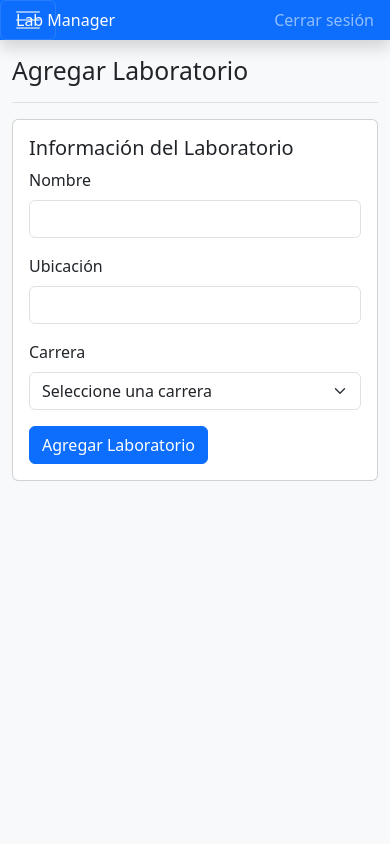
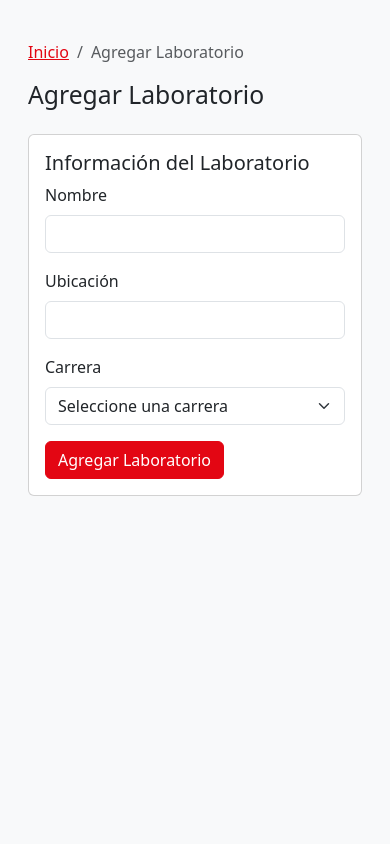
Before and after one commit to STEPH-PA-YA/LABS_DATA, a Flask app: page /agregar_laboratorio in a window 390 px wide. Run offline with Flask 3, Linux system fonts and the light colour scheme; the visitor is signed in with stand-in values (Sample User, id 1); data that the repository does not hold is empty; some libraries are stand-ins or nearby versions.

Commit message:
Se mejora el diseño del proyecto colocando el color de la empresa elegida

```diff
--- a/src/templates/base.html
+++ b/src/templates/base.html
@@ -3,16 +3,53 @@
 <head>
     <meta charset="UTF-8">
     <meta name="viewport" content="width=device-width, initial-scale=1.0">
-    <title>{% block title %}{% endblock %} - Lab Manager</title>
+    <title>{% block title %}{% endblock %} - Lab Manager UTP</title>
     <!-- Bootstrap CSS -->
     <link href="https://cdn.jsdelivr.net/npm/bootstrap@5.3.3/dist/css/bootstrap.min.css" rel="stylesheet">
     <!-- Bootstrap Icons -->
     <link rel="stylesheet" href="https://cdn.jsdelivr.net/npm/bootstrap-icons@1.11.1/font/bootstrap-icons.css">
     <!-- Custom CSS -->
+    <style>
+        :root {
+            --utp-red: #E30613;
+            --utp-dark-red: #B8040F;
+        }
+        .bg-utp-red {
+            background-color: var(--utp-red);
+        }
+        .text-utp-red {
+            color: var(--utp-red);
+        }
+        .btn-utp-red {
+            background-color: var(--utp-red);
+            border-color: var(--utp-red);
+            color: white;
+        }
+        .btn-utp-red:hover {
+            background-color: var(--utp-dark-red);
+            border-color: var(--utp-dark-red);
+            color: white;
+        }
+        .sidebar {
+            background-color: #f8f9fa;
+            border-right: 1px solid #dee2e6;
+        }
+        .sidebar .nav-link {
+            color: #333;
+        }
+        .sidebar .nav-link:hover, .sidebar .nav-link.active {
+            color: var(--utp-red);
+        }
+    </style>
     {% block customCSS %}{% endblock %}
 </head>
-<body class="bg-light">
-    {% block body %}{% endblock %}
+<body class="bg-light d-flex flex-column min-vh-100">
+    <div class="d-flex flex-grow-1">
+        {% block sidebar %}{% endblock %}
+        <main class="flex-grow-1 p-3 overflow-auto">
+            {% block body %}{% endblock %}
+        </main>
+    </div>
 
     <!-- Bootstrap JS -->
     <script src="https://cdn.jsdelivr.net/npm/bootstrap@5.3.3/dist/js/bootstrap.bundle.min.js"></script>
--- a/src/templates/dashboard/agregar_laboratorio.html
+++ b/src/templates/dashboard/agregar_laboratorio.html
@@ -1,10 +1,8 @@
 {% extends './dashboard_base.html' %}
 {% block title %}Agregar Laboratorio{% endblock %}
+{% block breadcrumb %}Agregar Laboratorio{% endblock %}
+{% block page_title %}Agregar Laboratorio{% endblock %}
 {% block content %}
-
-<div class="d-flex justify-content-between flex-wrap flex-md-nowrap align-items-center pt-3 pb-2 mb-3 border-bottom">
-    <h1 class="h2">Agregar Laboratorio</h1>
-</div>
 
 <div class="row">
     <div class="col-md-6 mb-4">
@@ -30,7 +28,7 @@
                             {% endfor %}
                         </select>
                     </div>
-                    <button type="submit" class="btn btn-primary">Agregar Laboratorio</button>
+                    <button type="submit" class="btn btn-utp-red">Agregar Laboratorio</button>
                 </form>
             </div>
         </div>
--- a/src/templates/dashboard_base.html
+++ b/src/templates/dashboard_base.html
@@ -1,13 +1,20 @@
 {% extends 'base.html' %}
 
 {% block body %}
-    {% include 'header.html' %}
-
     <div class="container-fluid">
         <div class="row">
             {% include 'sidebar.html' %}
 
-            <main class="col-md-9 ms-sm-auto col-lg-10 px-md-4">
+            <main class="col-md-9 ms-sm-auto col-lg-10 px-md-4 py-4">
+                <nav aria-label="breadcrumb">
+                    <ol class="breadcrumb">
+                        <li class="breadcrumb-item"><a href="{{ url_for('home') }}" class="text-utp-red">Inicio</a></li>
+                        <li class="breadcrumb-item active" aria-current="page">{% block breadcrumb %}{% endblock %}</li>
+                    </ol>
+                </nav>
+
+                <h1 class="h2 mb-4">{% block page_title %}{% endblock %}</h1>
+
                 {% block content %}{% endblock %}
             </main>
         </div>
--- a/src/templates/header.html
+++ b/src/templates/header.html
@@ -1,11 +1,6 @@
 <header class="navbar navbar-dark sticky-top bg-primary flex-md-nowrap p-0 shadow">
-    <a class="navbar-brand col-md-3 col-lg-2 me-0 px-3 fs-6" href="#">Lab Manager</a>
+    <a class="navbar-brand col-md-3 col-lg-2 me-0 px-3 fs-6" href="{{ url_for('home') }}">Lab Manager</a>
     <button class="navbar-toggler position-absolute d-md-none collapsed" type="button" data-bs-toggle="collapse" data-bs-target="#sidebarMenu" aria-controls="sidebarMenu" aria-expanded="false" aria-label="Toggle navigation">
         <span class="navbar-toggler-icon"></span>
     </button>
-    <div class="navbar-nav">
-        <div class="nav-item text-nowrap">
-            <a class="nav-link px-3" href="{{ url_for('logout') }}">Cerrar sesión</a>
-        </div>
-    </div>
 </header>
--- a/src/templates/sidebar.html
+++ b/src/templates/sidebar.html
@@ -1,41 +1,41 @@
-<nav id="sidebarMenu" class="col-md-3 col-lg-2 d-md-block bg-white sidebar collapse">
+<nav id="sidebarMenu" class="col-md-3 col-lg-2 d-md-block sidebar collapse">
     <div class="position-sticky pt-3">
         <div class="text-center mb-4">
-            <img src="/placeholder.svg?height=100&width=100" alt="Lab Manager Logo" class="img-fluid mb-3 rounded-circle" width="100" height="100">
-            <h5 id="lab-manager" class="sidebar-heading d-flex justify-content-center align-items-center px-3 mt-4 mb-1 text-muted">LAB MANAGER</h5>
+            <img class="mb-4" src="{{ url_for('static', filename='img/logo.png') }}" alt="" width="" height="100">
+            <h5 id="lab-manager" class="sidebar-heading d-flex justify-content-center align-items-center px-3 mt-4 mb-1 text-utp-red">LAB MANAGER UTP</h5>
         </div>
         <ul class="nav flex-column">
             <li class="nav-item">
-                <a class="nav-link" href="{{ url_for('profile') }}">
+                <a class="nav-link {% if request.endpoint == 'profile' %}active{% endif %}" href="{{ url_for('profile') }}">
                     <i class="bi bi-person-circle me-2"></i>Mi Perfil
                 </a>
             </li>
             <li class="nav-item">
-                <a class="nav-link" href="{{ url_for('laboratorios') }}">
+                <a class="nav-link {% if request.endpoint == 'laboratorios' %}active{% endif %}" href="{{ url_for('laboratorios') }}">
                     <i class="bi bi-building me-2"></i>Laboratorios
                 </a>
             </li>
             {% if current_user.rol_id == 1 %}
             <li class="nav-item">
-                <a class="nav-link" href="{{ url_for('asignaciones') }}">
-                    <i class="bi bi-building me-2"></i>Asignar labortorios
+                <a class="nav-link {% if request.endpoint == 'asignaciones' %}active{% endif %}" href="{{ url_for('asignaciones') }}">
+                    <i class="bi bi-person-workspace me-2"></i>Asignar laboratorios
                 </a>
             </li>
             {% endif %}
             <li class="nav-item">
-                <a href="{{ url_for('equipos') }}" class="nav-link {% if request.endpoint == 'equipos' %}active{% endif %}">
+                <a class="nav-link {% if request.endpoint == 'equipos' %}active{% endif %}" href="{{ url_for('equipos') }}">
                     <i class="bi bi-tools me-2"></i>Equipos
                 </a>
             </li>
             <li class="nav-item">
-                <a href="#" class="nav-link {% if request.endpoint == 'cronograma' %}active{% endif %}">
+                <a class="nav-link {% if request.endpoint == 'cronograma' %}active{% endif %}" href="#">
                     <i class="bi bi-calendar-event me-2"></i>Cronograma
                 </a>
             </li>
         </ul>
         <hr>
         <div class="px-3">
-            <a href="{{ url_for('logout') }}" class="btn btn-outline-danger w-100">
+            <a href="{{ url_for('logout') }}" class="btn btn-utp-red w-100">
                 <i class="bi bi-box-arrow-right me-2"></i>Salir
             </a>
         </div>
```
Also changed, not shown: src/templates/dashboard/agregar_asignacion.html (+12 -8 lines), src/templates/dashboard/agregar_equipo.html (+3 -6 lines), src/templates/dashboard/asignaciones.html (+17 -11 lines), src/templates/dashboard/editar_asignacion.html (+10 -7 lines), src/templates/dashboard/editar_equipo.html (+3 -6 lines), src/templates/dashboard/editar_laboratorio.html (+6 -8 lines), src/templates/dashboard/equipos.html (+17 -11 lines), src/templates/dashboard/laboratorios.html (+18 -11 lines), src/templates/dashboard/profile.html (+3 -5 lines), src/static/img/logo-visualizate.png (added).
